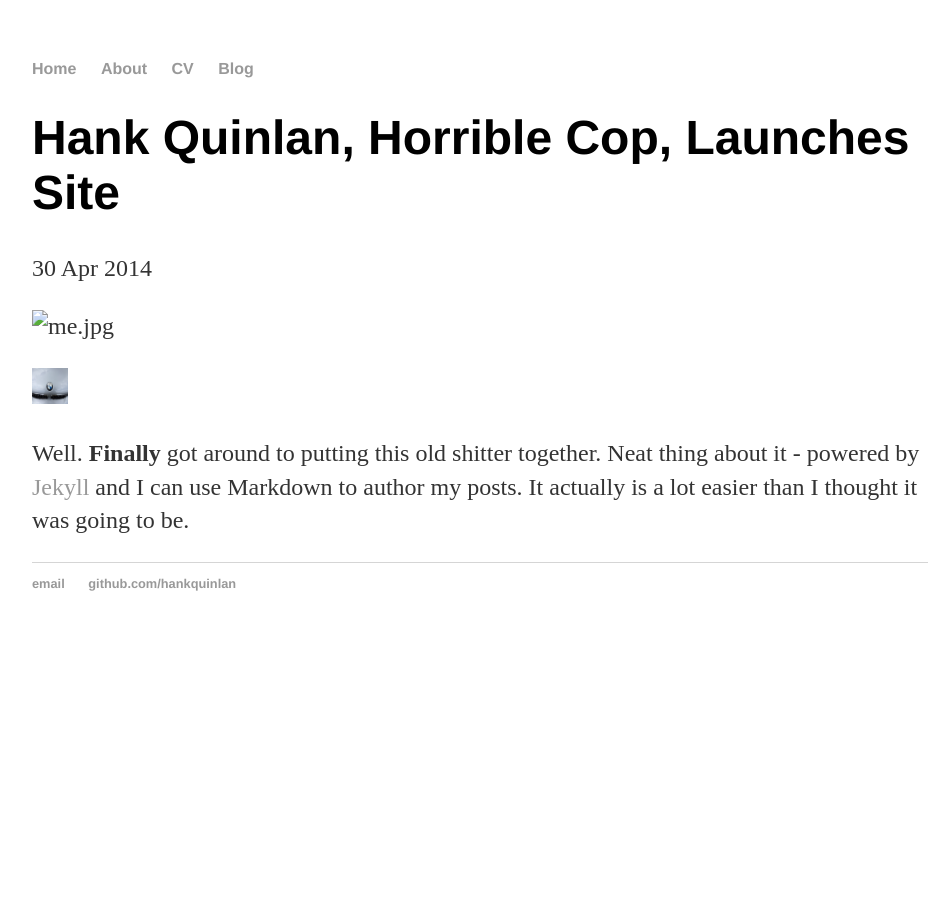
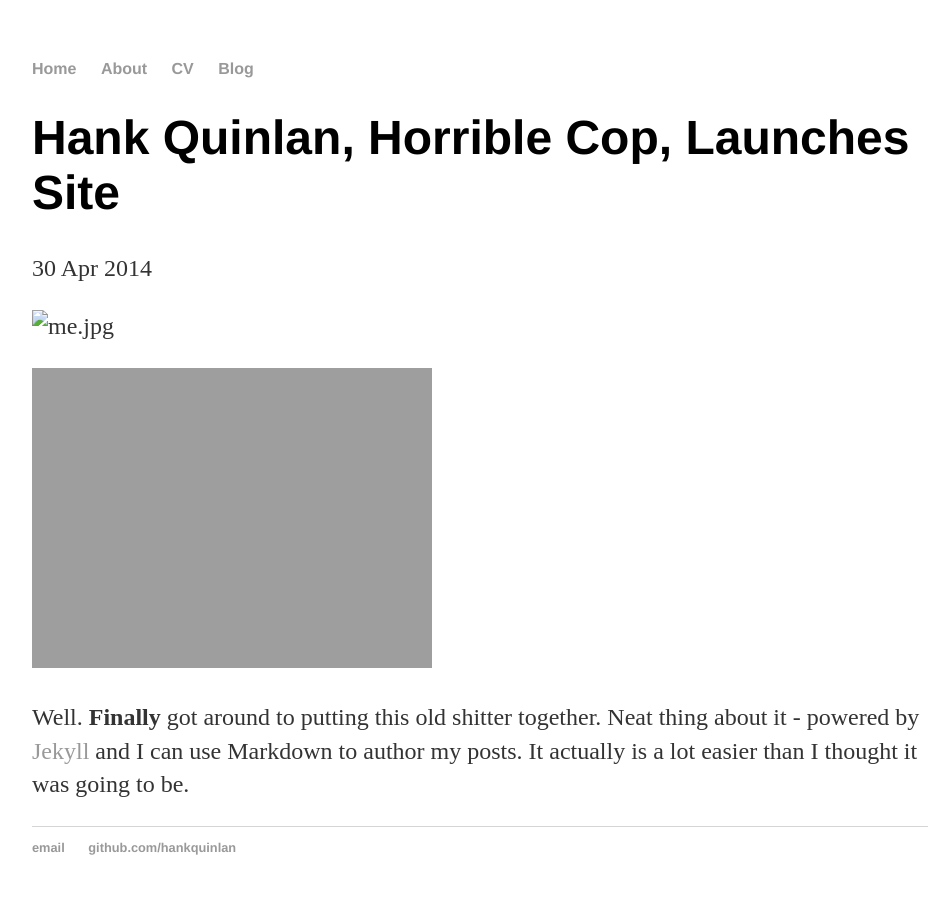
Before and after one commit to tufacker/tufacker.github.io, a Jekyll site: the page built from _posts/2014-04-30-hank-quinlan-site-launched.md, in a window 1280 px wide. Shown: the whole page, without its empty margins (160-1111 px from the left). Built offline with Jekyll 4.4.1, drawn with Linux system fonts in a browser that asks for light colours.

Commit message:
Update 2014-04-30-hank-quinlan-site-launched.md

```diff
--- a/_posts/2014-04-30-hank-quinlan-site-launched.md
+++ b/_posts/2014-04-30-hank-quinlan-site-launched.md
@@ -7,6 +7,6 @@ published: true
 
 ![me.jpg]({{site.baseurl}}/_posts/me.jpg)
 
-![IMG_5005.jpg]({{site.baseurl}}/media/IMG_5005.jpg){:height="36px" width="36px"}
+![IMG_5005.jpg]({{site.baseurl}}/media/IMG_5005.jpg =250x)
 
 Well. **Finally** got around to putting this old shitter together. Neat thing about it - powered by [Jekyll](http://jekyllrb.com) and I can use Markdown to author my posts. It actually is a lot easier than I thought it was going to be.
```
